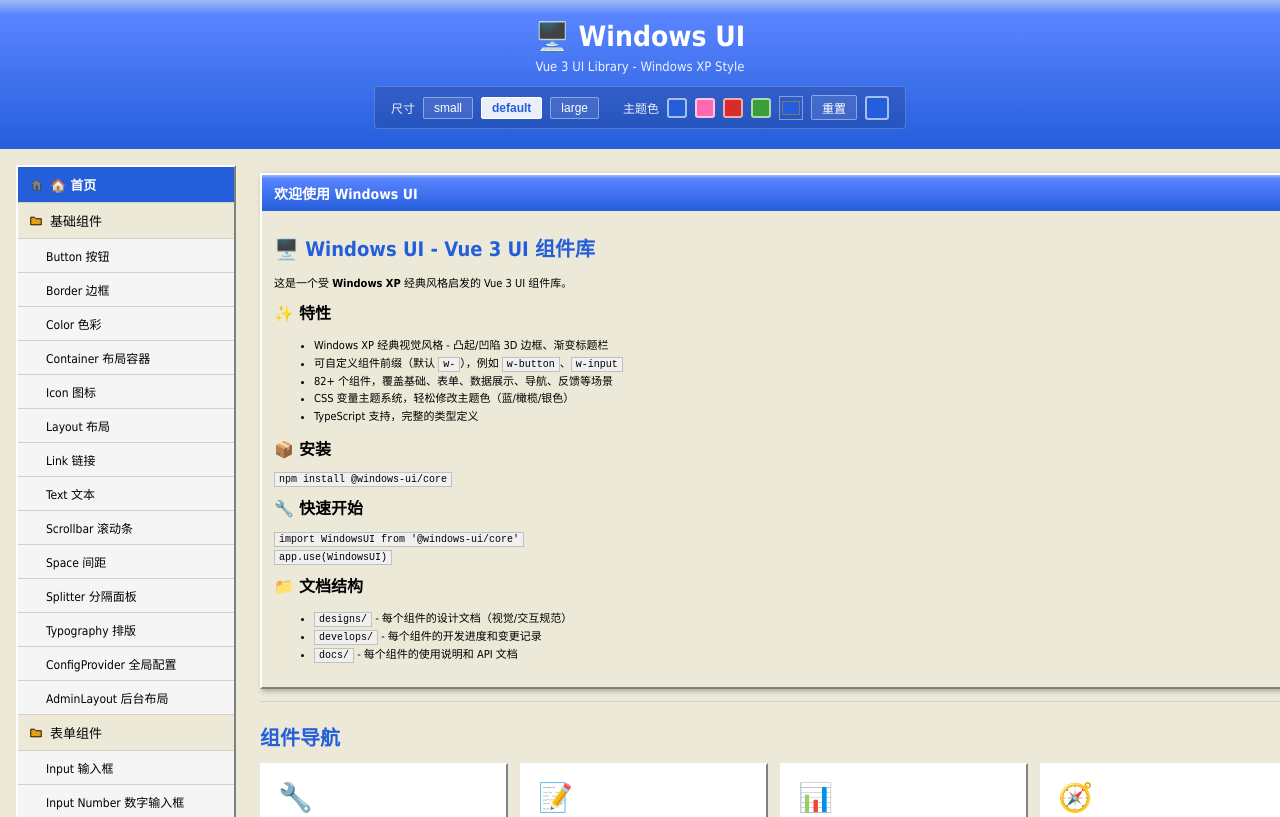
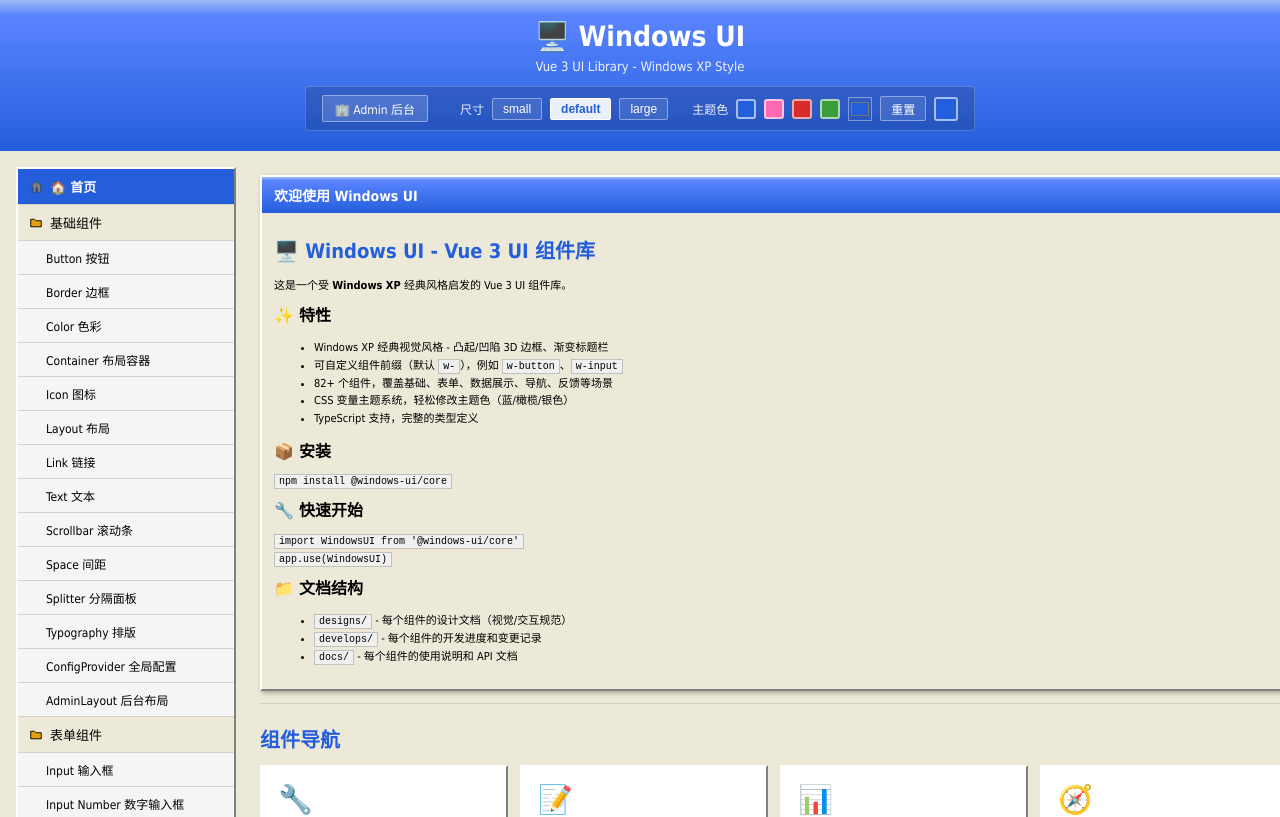
Before and after one commit to rzl/windows-ui, a Vue app in the folder packages/playground/: page / in a window 1280 px wide. Shown: the top 817 px of the page. Built offline with nearby package versions, Linux system fonts and the light colour scheme.

Commit message:
feat(playground): 顶部增加 Admin 后台入口链接

```diff
--- a/packages/playground/src/views/Layout.vue
+++ b/packages/playground/src/views/Layout.vue
@@ -5,6 +5,7 @@
         <h1>🖥️ Windows UI</h1>
         <p>Vue 3 UI Library - Windows XP Style</p>
         <div class="global-controls">
+          <a href="admin.html" class="admin-link" title="进入 Admin 后台">🏢 Admin 后台</a>
           <div class="control-group">
             <span class="control-label">尺寸</span>
             <button
@@ -198,6 +199,8 @@
 .color-preview { width: 20px; height: 20px; border: 2px solid rgba(255,255,255,0.6); border-radius: 3px; }
 .reset-btn { padding: 3px 10px; border: 1px solid rgba(255,255,255,0.4); background: rgba(255,255,255,0.1); color: #fff; cursor: pointer; font-size: 12px; border-radius: 2px; }
 .reset-btn:hover { background: rgba(255,255,255,0.25); }
+.admin-link { padding: 4px 12px; border: 1px solid rgba(255,255,255,0.4); background: rgba(255,255,255,0.15); color: #fff; text-decoration: none; font-size: 12px; border-radius: 2px; margin-right: 8px; }
+.admin-link:hover { background: rgba(255,255,255,0.3); }
 .playground-body { display: flex; flex: 1; max-width: 1600px; margin: 0 auto; width: 100%; padding: 16px; gap: 16px; }
 .playground-sidebar { width: 220px; flex-shrink: 0; position: sticky; top: 16px; align-self: flex-start; max-height: calc(100vh - 32px); overflow-y: auto; }
 .sidebar-nav { background: var(--w-bg-color); border: 2px solid; border-color: #fff #808080 #808080 #fff; }
```
